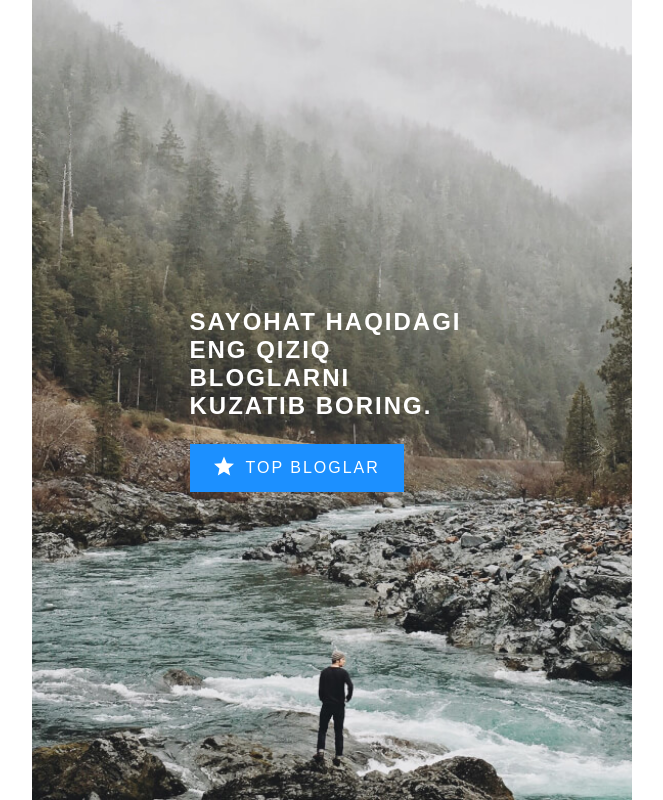
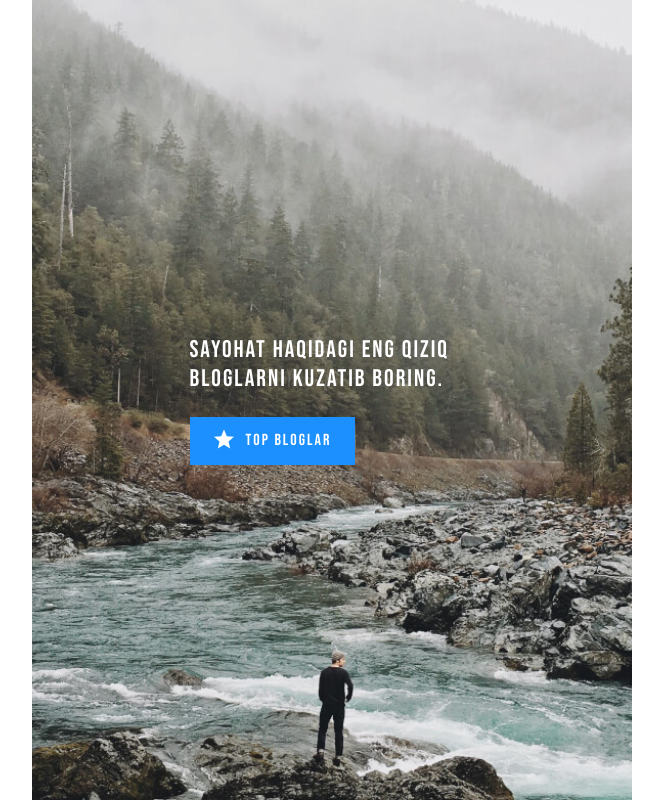
Before and after one commit to edisods/articles-template, a plain HTML site: page index.html in a window 1280 px wide. Shown: the whole page, without its empty margins (8-671 px from the left). Drawn offline with Linux system fonts and the light colour scheme.

Commit message:
Add site fonts

```diff
--- a/css/style.css
+++ b/css/style.css
@@ -17,7 +17,8 @@ body {
   height: 100%;
   padding: 0;
   margin: 0;
-  font-family: "Arial", sans-serif;
+  font-family: "Roboto", "Arial", sans-serif;
+  font-weight: 400;
   font-size: 16px;
   line-height: 1.5;
   background-color: #fff;
@@ -64,6 +65,7 @@ img {
   justify-content: center;
   align-items: center;
   width: 100%;
+  padding: 24px;
   max-width: 600px;
   background-image: url(../img/nature-img.jpg);
   background-repeat: no-repeat;
@@ -79,6 +81,8 @@ img {
   margin-top: 0;
   margin-bottom: 24px;
   text-transform: uppercase;
+  font-family: "Bebas Neue", "Roboto", sans-serif;
+  font-weight: 400;
   font-size: 24px;
   line-height: normal;
   letter-spacing: 2px;
@@ -90,9 +94,19 @@ img {
   background-color: #1c90ff;
   color: #fff;
   text-decoration: none;
+  font-family: "Bebas Neue", "Roboto", sans-serif;
   text-transform: uppercase;
   letter-spacing: 2px;
 }
+
+.hero-link:hover {
+  background-color:rgba(30,144,255,0.8);
+}
+
+.hero-link:active {
+  background-color:rgba(30,144,255,0.6);
+}
+
 .hero-link-inner {
   display: flex;
   padding: 12px 24px;
--- a/index.html
+++ b/index.html
@@ -4,6 +4,12 @@
   <meta charset="UTF-8">
   <meta name="viewport" content="width=device-width, initial-scale=1.0">
   <title>Sayohat haqida sayt</title>
+
+  <!-- Google fonts -->
+  <link rel="preconnect" href="https://fonts.googleapis.com">
+  <link rel="preconnect" href="https://fonts.gstatic.com" crossorigin>
+  <link href="https://fonts.googleapis.com/css2?family=Bebas+Neue&family=Open+Sans:wght@400;600;700&family=Roboto:wght@400;700&family=Rubik:wght@400;500;700&display=swap" rel="stylesheet">
+
   <!-- Styles -->
   <link rel="stylesheet" href="css/normalize.css">
   <link rel="stylesheet" href="css/style.css">
```
